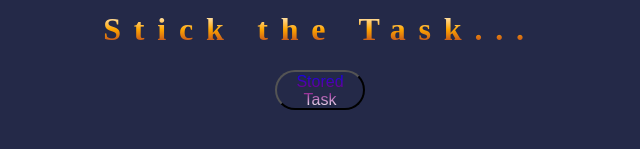
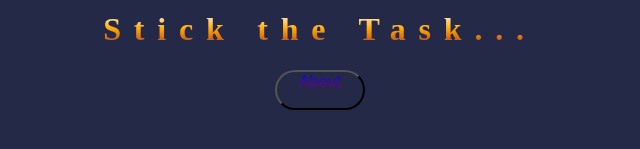
Before and after one commit to giri14v/todo.github.io, a plain HTML site: page index.html in a window 1280 px wide. Shown: the part 239-388 px from the top of the page, 320-960 px from the left. Drawn offline with Linux system fonts and the light colour scheme.

Commit message:
Update index.html

```diff
--- a/index.html
+++ b/index.html
@@ -30,7 +30,7 @@
 
     </div>
     <div class="stored">
-        <button id="storedTask" type="submit">Stored Task</button>
+        <button id="storedTask" type="submit"><a href="https://github.com/giri14v/todo.github.io#readme">About</a></button>
     </div>
     <script src="app.js"></script>
 </body>
```
